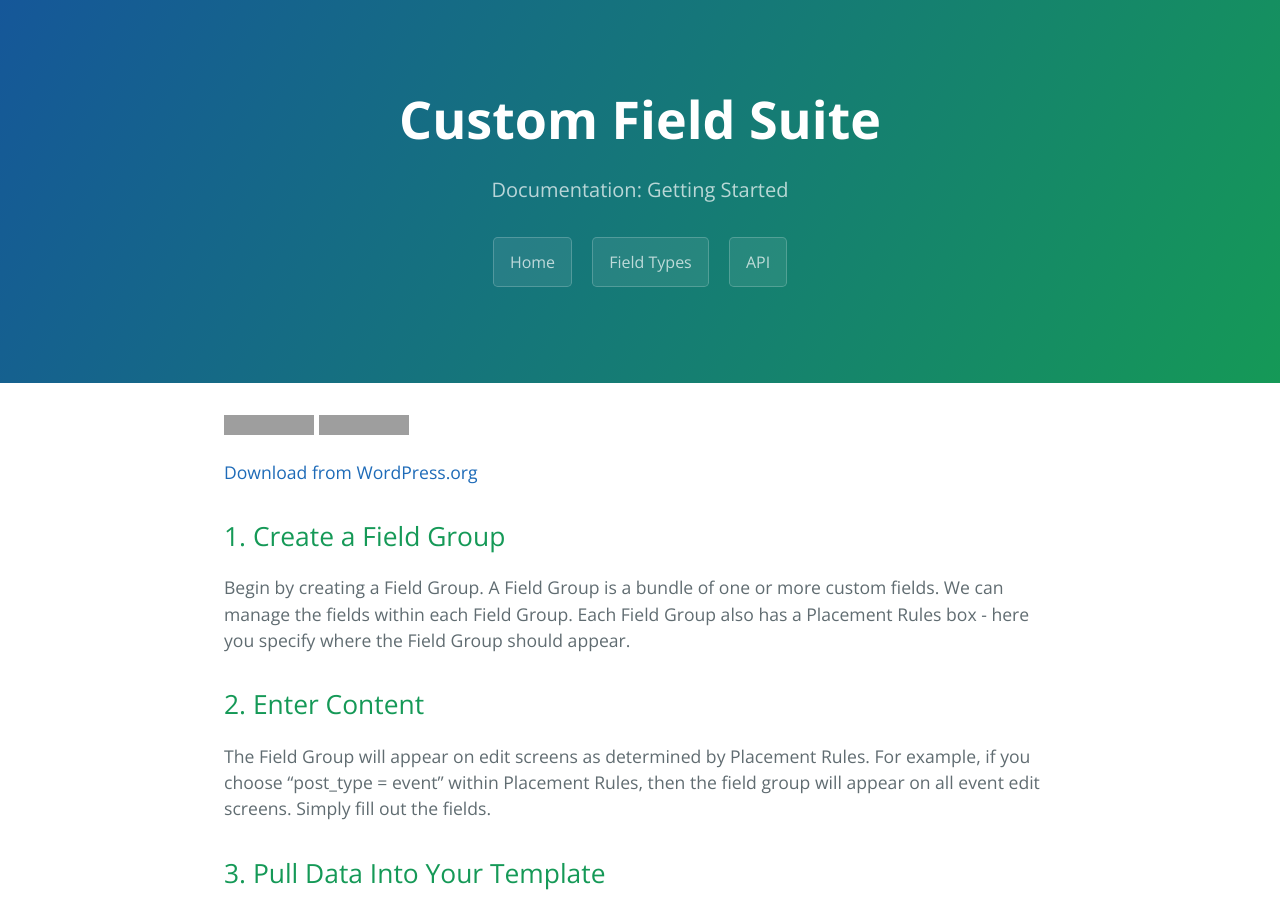
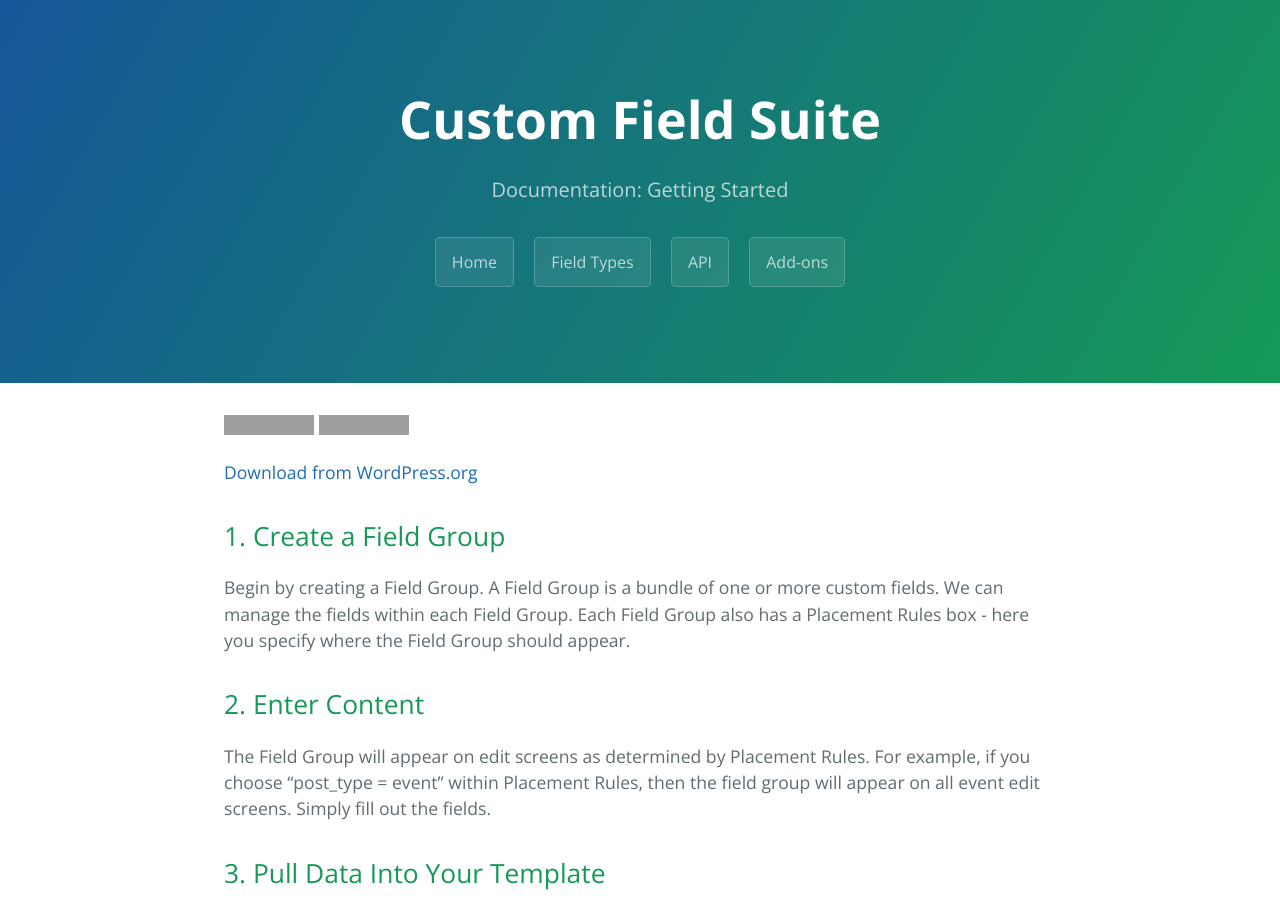
Before and after one commit to mgibbs189/custom-field-suite, a Jekyll site: the page built from index.md, in a window 1280 px wide and 900 px high. Built offline with Jekyll 4.4.1, drawn with Linux system fonts in a browser that asks for light colours; grey boxes are pictures that could not be loaded.

Commit message:
Update default.html

```diff
--- a/_layouts/default.html
+++ b/_layouts/default.html
@@ -17,6 +17,7 @@
       <a href="/" class="btn">Home</a>
       <a href="/field-types.html" class="btn">Field Types</a>
       <a href="/api.html" class="btn">API</a>
+      <a href="/addons.html" class="btn">Add-ons</a>
       <!--<a href="/hooks.html" class="btn">Hooks</a>-->
     </section>
 
```
